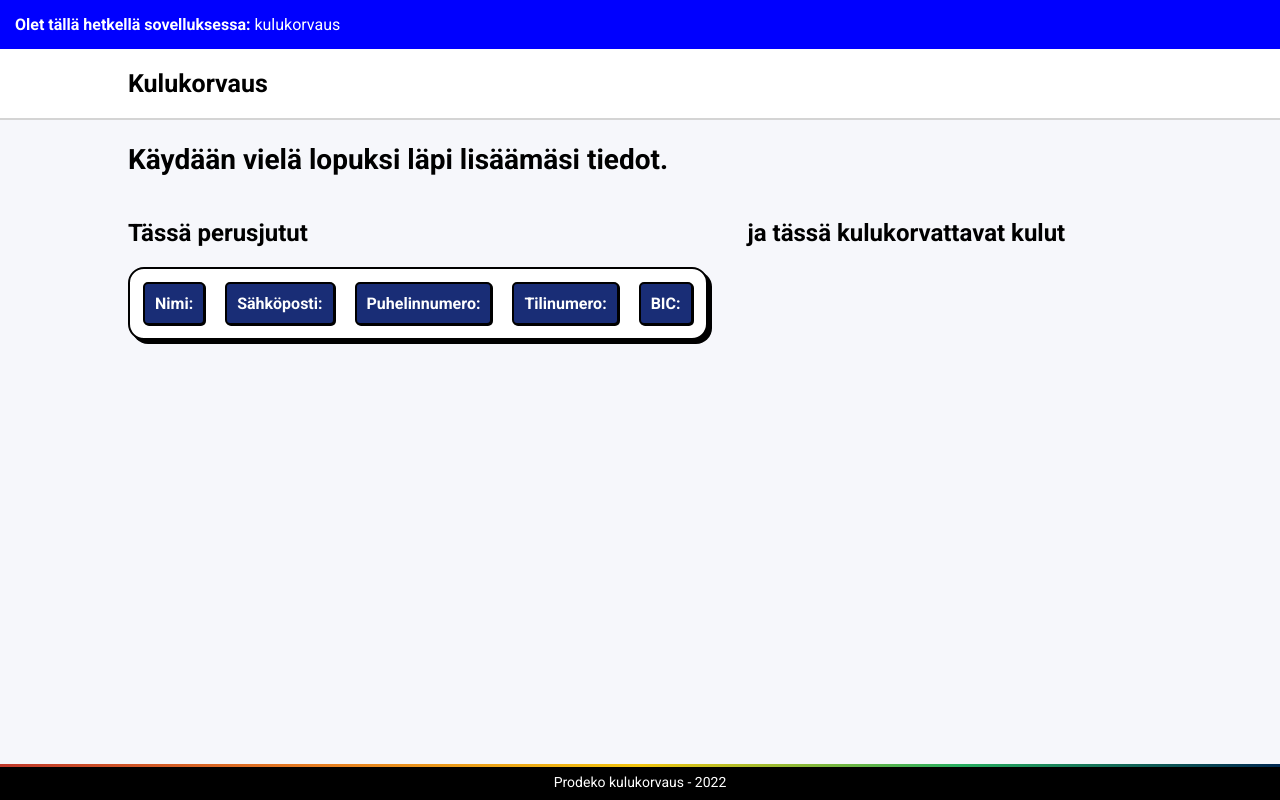
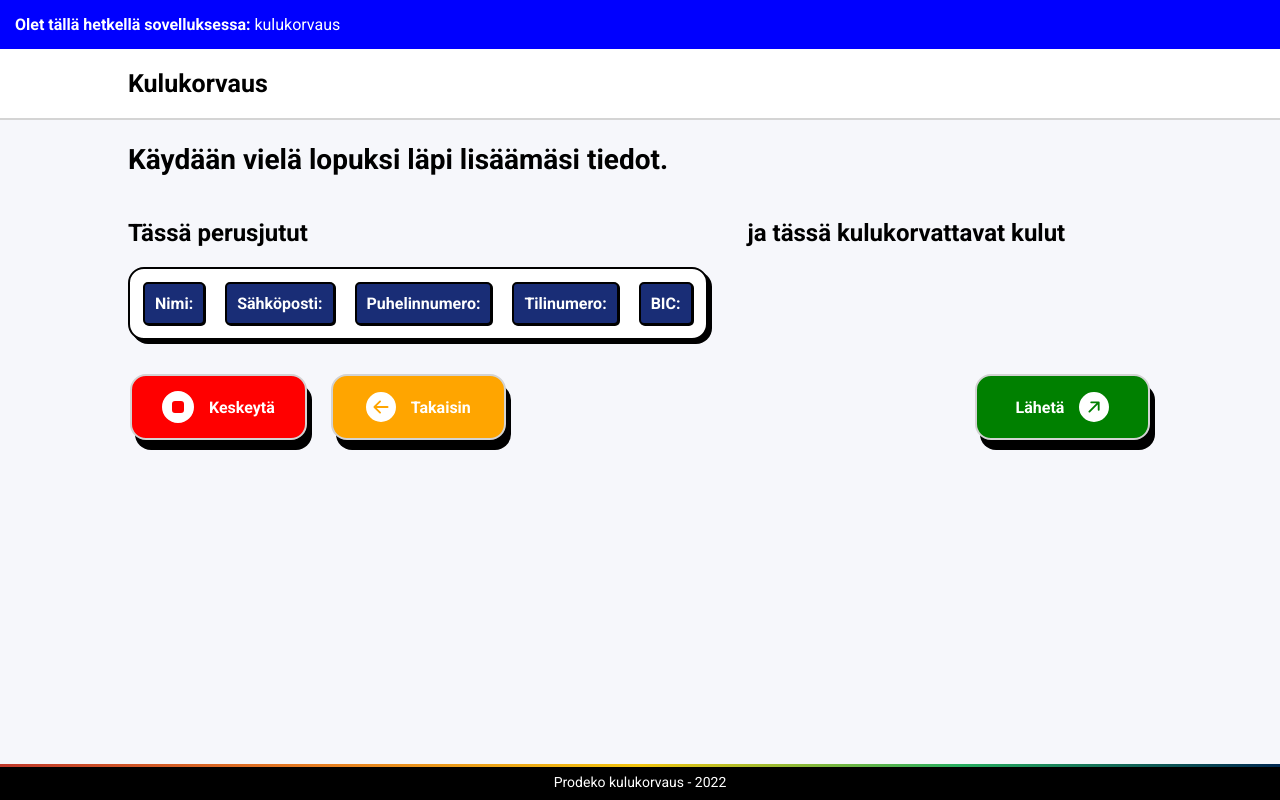
Before and after one commit to SPalojoki/Prodeko-kulukorvaus, a React (Create React App) app in the folder Frontend/: page /yhteenveto in a window 1280 px wide. Built offline with nearby package versions, Linux system fonts and the light colour scheme.

Commit message:
Add buttons to summary and ditch some bugs

```diff
--- a/Frontend/src/components/AddExpenditure.jsx
+++ b/Frontend/src/components/AddExpenditure.jsx
@@ -21,7 +21,7 @@ const AddExpenditure = () => {
   const dispatch = useDispatch();
   const expenditures = useSelector(state => state.expenditures);
   const submittedFile = useSelector(state => state.selectedFile);
-  const files = useSelector(state => state.files);
+  // const files = useSelector(state => state.files);
 
   const initialValues = {
     title: '',
@@ -45,9 +45,9 @@ const AddExpenditure = () => {
   };
 
   const toSummary = () => {
-    console.log(expenditures);
-    console.log(files);
-    //navigate('/yhteenveto');
+    // console.log(expenditures);
+    // console.log(files);
+    navigate('/yhteenveto');
   };
 
   return(
--- a/Frontend/src/components/Forms/ExpenditureForm.jsx
+++ b/Frontend/src/components/Forms/ExpenditureForm.jsx
@@ -1,14 +1,15 @@
-import React from 'react';
+import React, { useEffect } from 'react';
 import styled from 'styled-components';
 import { Formik, Form } from 'formik';
 import FormTextField from './FormTextField';
 import ButtonBar from './ButtonBar';
 import Button from '../Button';
-import { useSelector } from 'react-redux';
+import { useDispatch, useSelector } from 'react-redux';
 import { BsFillCheckCircleFill, BsFillPlusCircleFill } from 'react-icons/bs';
 import * as Yup from 'yup';
 import { useLocation } from 'react-router-dom';
 import FileInput from './FileInput';
+import { clearFile } from '../../reducers/selectedFileReducer';
 
 //TODO: Dealing with different button in edit and new expenditures form might need some refactoring as the needs have changed...
 
@@ -78,6 +79,11 @@ const Buttons = ({ dirty, isValid, onNext, onBack }) => {
 
 //Edit is defining if form buttons should be in editing mode
 const ExpenditureForm = ({ initialValues, onSubmit, onNext, onBack }) => {
+  const dispatch = useDispatch();
+
+  useEffect(() => {
+    dispatch(clearFile());
+  }, []);
 
 
   const validValues = Yup.object().shape({
--- a/Frontend/src/components/Forms/FileInput.jsx
+++ b/Frontend/src/components/Forms/FileInput.jsx
@@ -22,6 +22,7 @@ const Container = styled.div`
     transition: 0.5s;
     transform: translate(-3px, -3px);
     border-color: black;
+    cursor: pointer;
   }
 `;
 
--- a/Frontend/src/components/ModifyExpenditure.jsx
+++ b/Frontend/src/components/ModifyExpenditure.jsx
@@ -1,4 +1,4 @@
-import React, { useEffect } from 'react';
+import React from 'react';
 import { useDispatch, useSelector } from 'react-redux';
 import { useParams, useNavigate } from 'react-router-dom';
 import styled from 'styled-components';
@@ -59,10 +59,6 @@ const ModifyExpenditure = () => {
   };
 
 
-  useEffect(() => {
-    dispatch(clearFile());
-  }, []);
-
   return(
     <Container>
       <Title>Kaikille sattuu virheitä! Tee tarvittavat korjaukset alla.</Title>
--- a/Frontend/src/components/Summary.jsx
+++ b/Frontend/src/components/Summary.jsx
@@ -1,10 +1,12 @@
-import React, { useEffect } from 'react';
+import React from 'react';
 import { useSelector } from 'react-redux';
 import styled from 'styled-components';
 import AddedExpenditures from './AddedExpenditures';
 import Title from './Title';
-import { BsFillPenFill } from 'react-icons/bs';
+import { BsFillPenFill, BsArrowUpRightCircleFill } from 'react-icons/bs';
 import { useNavigate } from 'react-router-dom';
+import ButtonBar from './Forms/ButtonBar';
+import Button from './Button';
 
 const Container = styled.div`
   box-sizing: border-box;
@@ -105,7 +107,9 @@ const SummaryBasicInfo = ({ onClick }) => {
 const Summary = () => {
   const navigate = useNavigate();
 
-  useEffect(() => console.log('raikku'));
+  const backToAddExpenditure = () => {
+    navigate('/luo/uusikulu');
+  };
 
 
   return(
@@ -121,6 +125,12 @@ const Summary = () => {
           <AddedExpenditures />
         </div>
       </Contents>
+      <ButtonBar onBack={backToAddExpenditure}>
+        <Button>
+          Lähetä
+          <BsArrowUpRightCircleFill size='30'/>
+        </Button>
+      </ButtonBar>
     </Container>
   );
 };
--- a/Frontend/src/reducers/expenditureReducer.js
+++ b/Frontend/src/reducers/expenditureReducer.js
@@ -1,11 +1,13 @@
 /* eslint-disable indent */
+import uniquid from 'uniqid';
+
 
 //TODO: These could be done without Redux-thunk. Needs some refactoring.
 
 export const addExpenditure = (newExpenditure) => {
   return (dispatch, getState) => {
     const { expenditures } = getState();
-    const id = Math.max(expenditures.map(expenditure => expenditure.id)) + 1;
+    const id = uniquid();
 
     dispatch({
       type: 'SET_EXPENDITURES',
```
